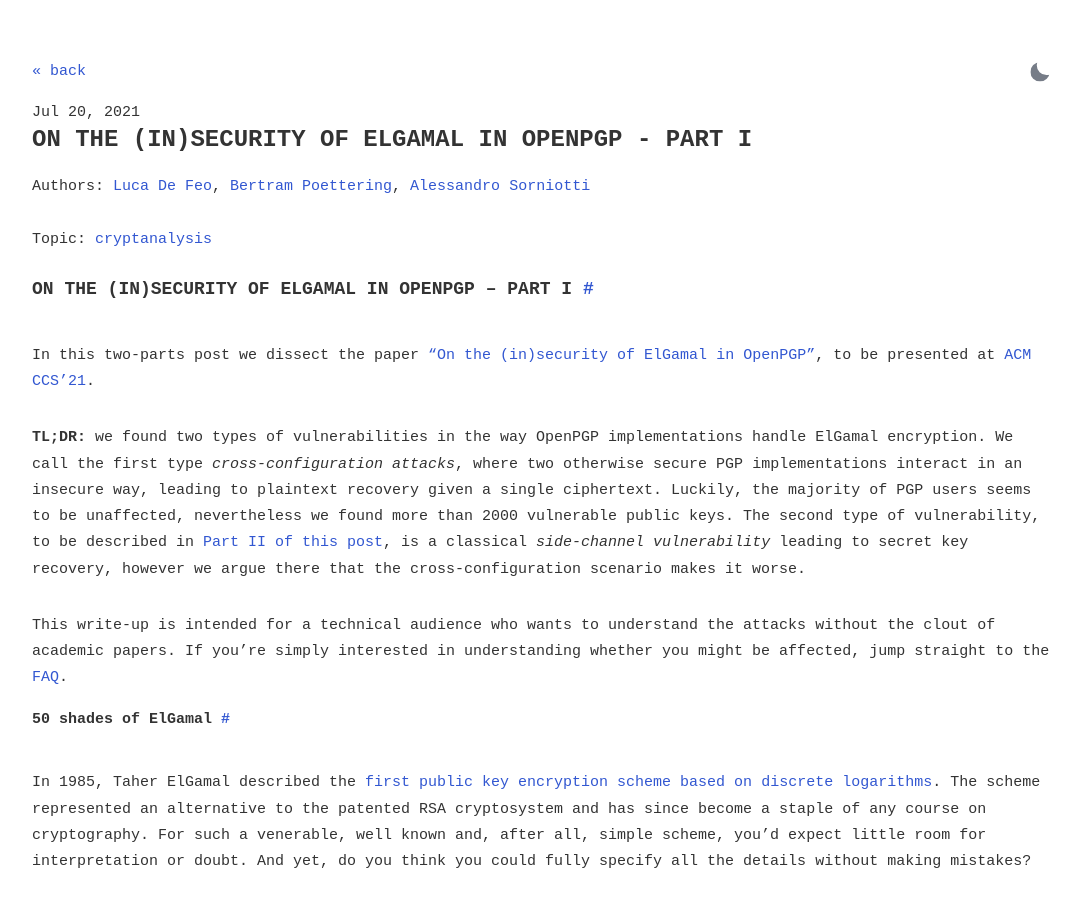
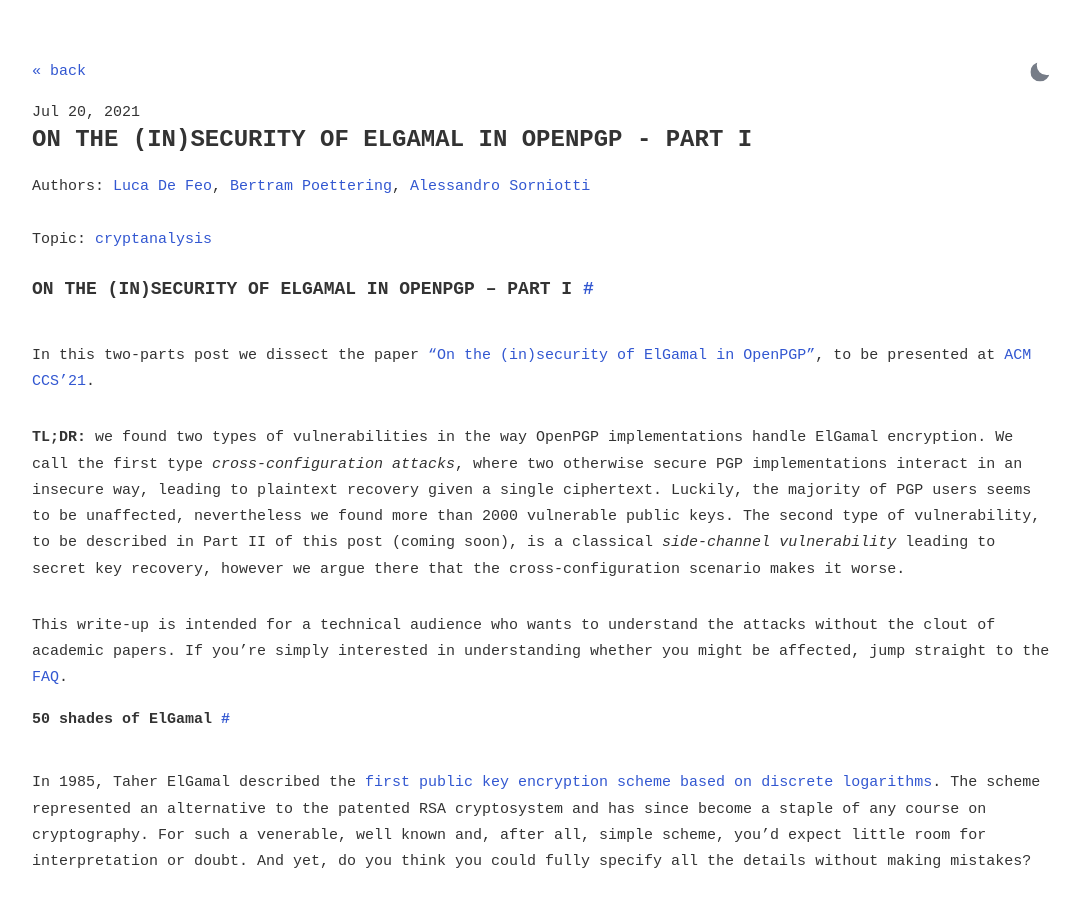
Before and after one commit to IBM/system-security-research-updates, a Jekyll site: the page built from _posts/2021-07-20-insecurity-elgamal-pt1.md, in a window 1280 px wide and 900 px high. Shown: the whole window, without its empty margins (98-1178 px from the left). Built offline with Jekyll 4.4.1, drawn with Linux system fonts in a browser that asks for light colours; nearby versions of some CDN libraries; a style sheet for code colours, icons or effects is not loaded; some of the changed lines change nothing that is shown; some of the changed text lies outside the part shown.

Commit message:
Remove broken link

```diff
--- a/_posts/2021-07-20-insecurity-elgamal-pt1.md
+++ b/_posts/2021-07-20-insecurity-elgamal-pt1.md
@@ -29,7 +29,7 @@ implementations interact in an insecure way, leading to plaintext
 recovery given a single ciphertext.  Luckily, the majority of PGP
 users seems to be unaffected, nevertheless we found more than 2000
 vulnerable public keys. The second type of vulnerability, to be
-described in [Part II of this post](../../08/03/insecurity-elgamal-pt2), is a classical
+described in Part II of this post (coming soon), is a classical
 *side-channel vulnerability* leading to secret key recovery, however
 we argue there that the cross-configuration scenario makes it worse.
 
@@ -499,8 +499,8 @@ As usual, we are given *g* and *h = g<sup>z</sup>*, and our goal is to
 find *z*.  If *z* is drawn from a set *Z* of size *N*, Baby-step
 giant-step finds it in roughly *N<sup>½</sup>* operations.  Its
 strength is in requiring roughly the same amount of work no matter how
-complicated the set *Z* is.  For example, we will use it in the [next
-part of this blog post](../../08/03/insecurity-elgamal-pt2) to **find *z* when some of its
+complicated the set *Z* is.  For example, we will use it in the next
+part of this blog post to **find *z* when some of its
 bits are known** via a side-channel.
 
 Pohlig–Hellman will be useful in a slightly more involved scenario,
```
